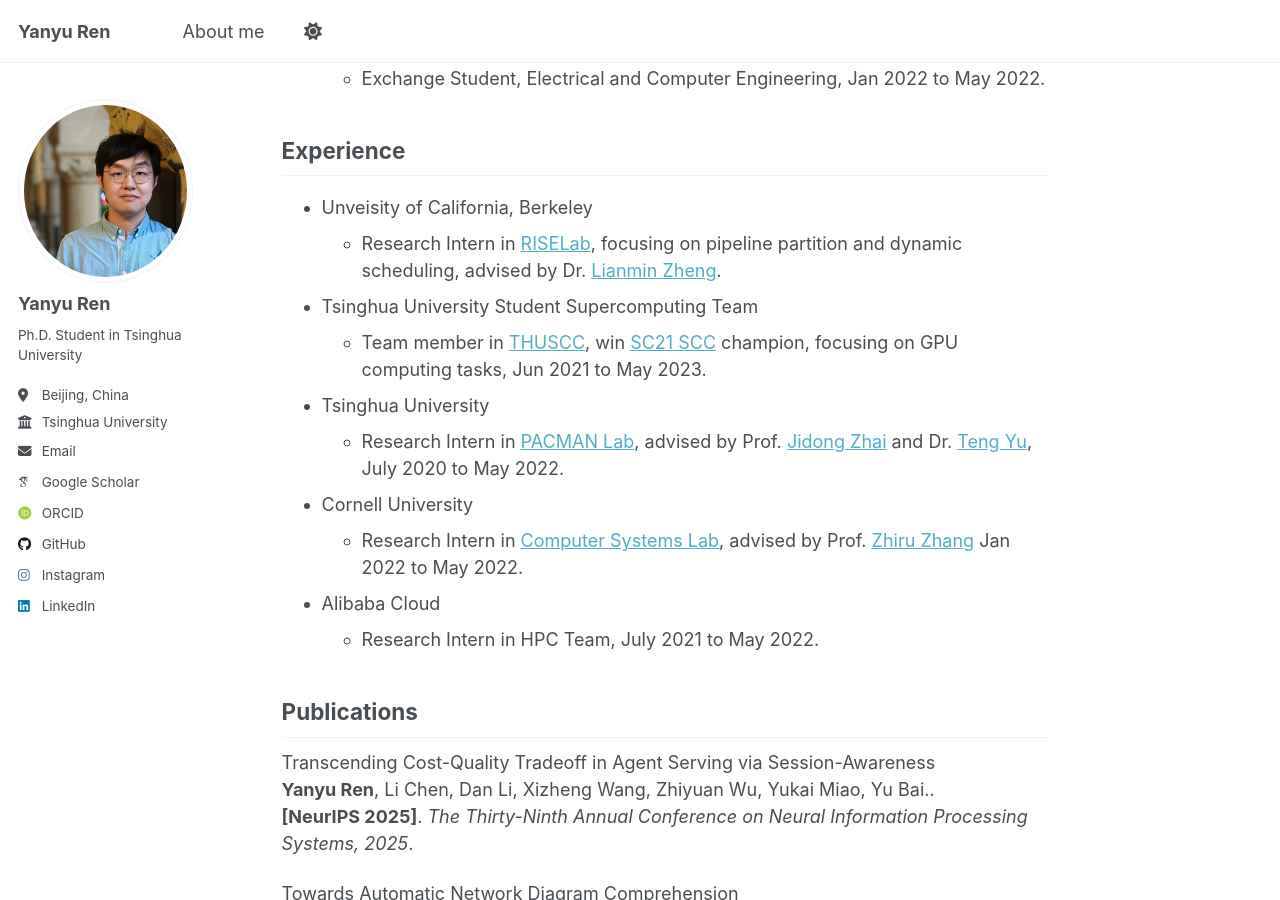
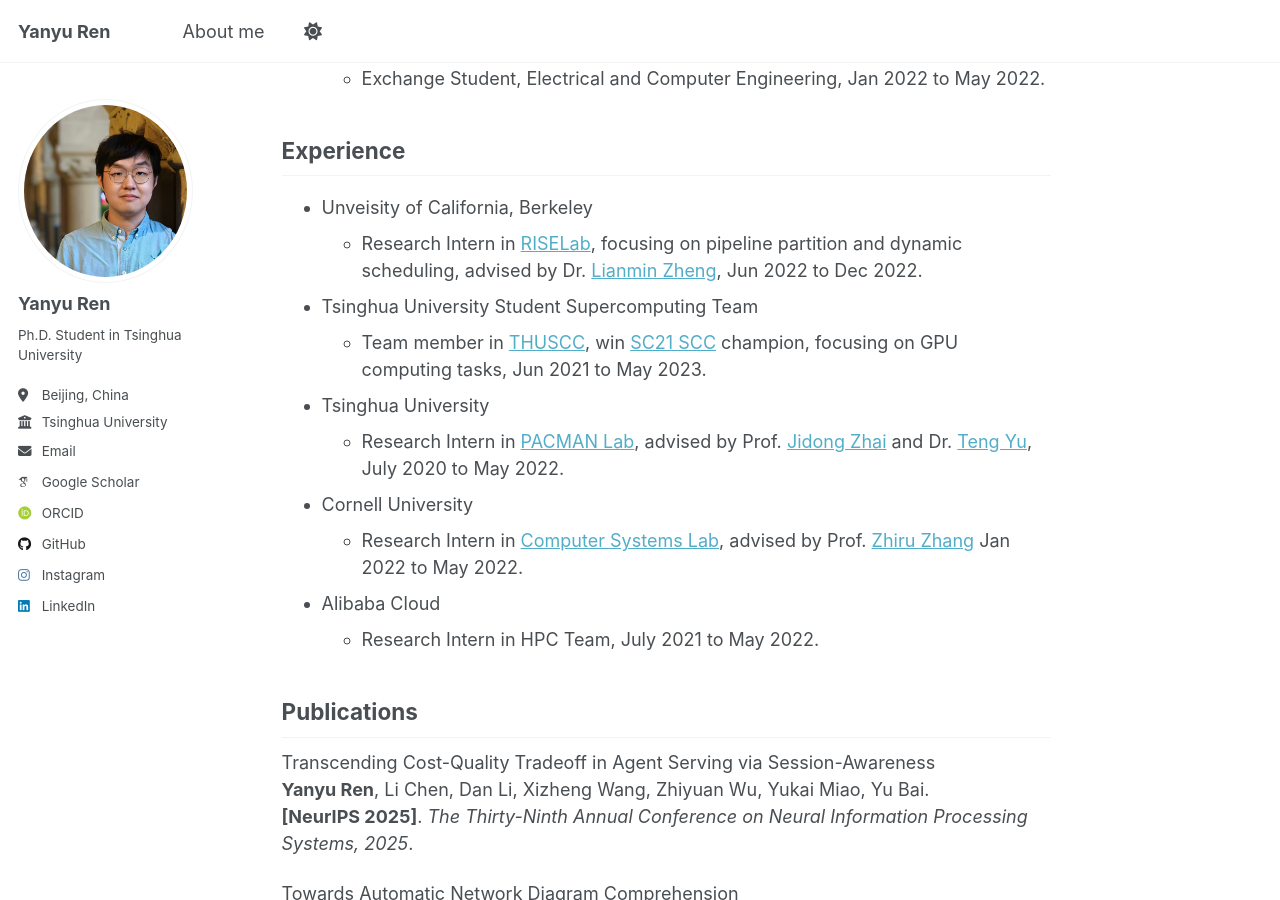
Before and after one commit to robinren03/robinren03.github.io, a Jekyll site: the page built from _pages/about.md, in a window 1280 px wide and 900 px high, scrolled down 684 px. Built offline with Jekyll 4.4.1, drawn with Linux system fonts in a browser that asks for light colours; some web fonts are replaced; a script that is not in the unit is left out.

Commit message:
fix typos

```diff
--- a/_pages/about.md
+++ b/_pages/about.md
@@ -31,7 +31,7 @@
 Experience
 ------
 - Unveisity of California, Berkeley
-  - Research Intern in [RISELab](https://rise.cs.berkeley.edu/), focusing on pipeline partition and dynamic scheduling, advised by Dr. [Lianmin Zheng](https://lmzheng.net/).
+  - Research Intern in [RISELab](https://rise.cs.berkeley.edu/), focusing on pipeline partition and dynamic scheduling, advised by Dr. [Lianmin Zheng](https://lmzheng.net/), Jun 2022 to Dec 2022.
 
 - Tsinghua University Student Supercomputing Team
   - Team member in [THUSCC](https://sc.team), win [SC21 SCC](https://sc21.supercomputing.org/program/studentssc/student-cluster-competition/index.html) champion, focusing on GPU computing tasks, Jun 2021 to May 2023.
@@ -49,7 +49,7 @@
 -----
 
 Transcending Cost-Quality Tradeoff in Agent Serving via Session-Awareness\
-**Yanyu Ren**, Li Chen, Dan Li, Xizheng Wang, Zhiyuan Wu, Yukai Miao, Yu Bai..\
+**Yanyu Ren**, Li Chen, Dan Li, Xizheng Wang, Zhiyuan Wu, Yukai Miao, Yu Bai.\
 **[NeurIPS 2025]**. _The Thirty-Ninth Annual Conference on Neural Information Processing Systems, 2025_.
 
 Towards Automatic Network Diagram Comprehension\
```
